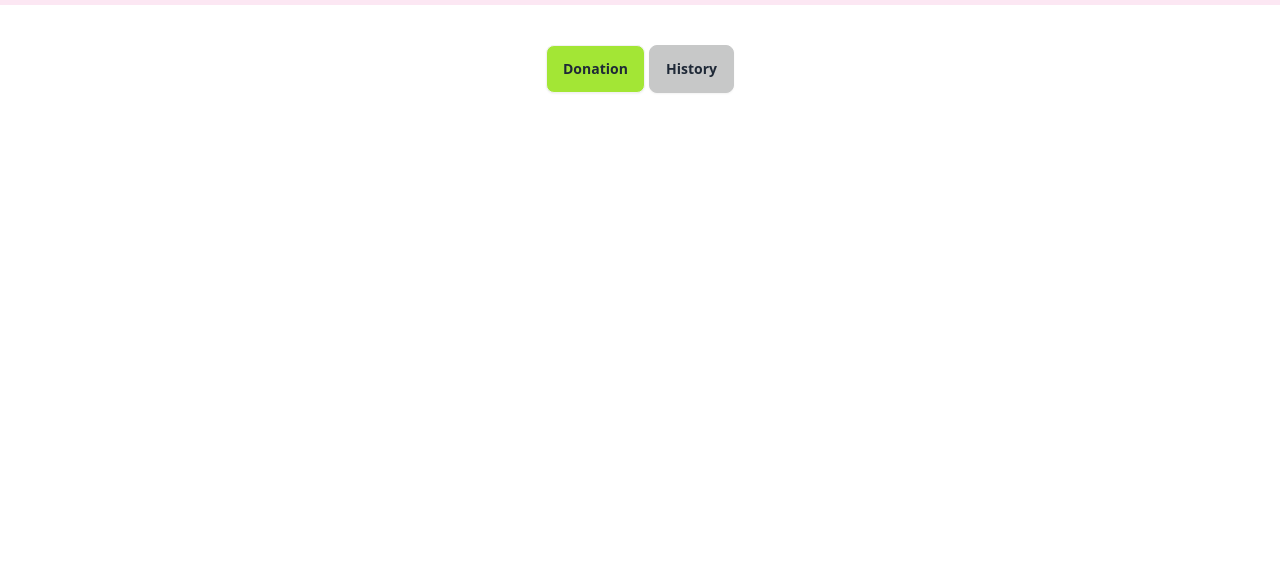
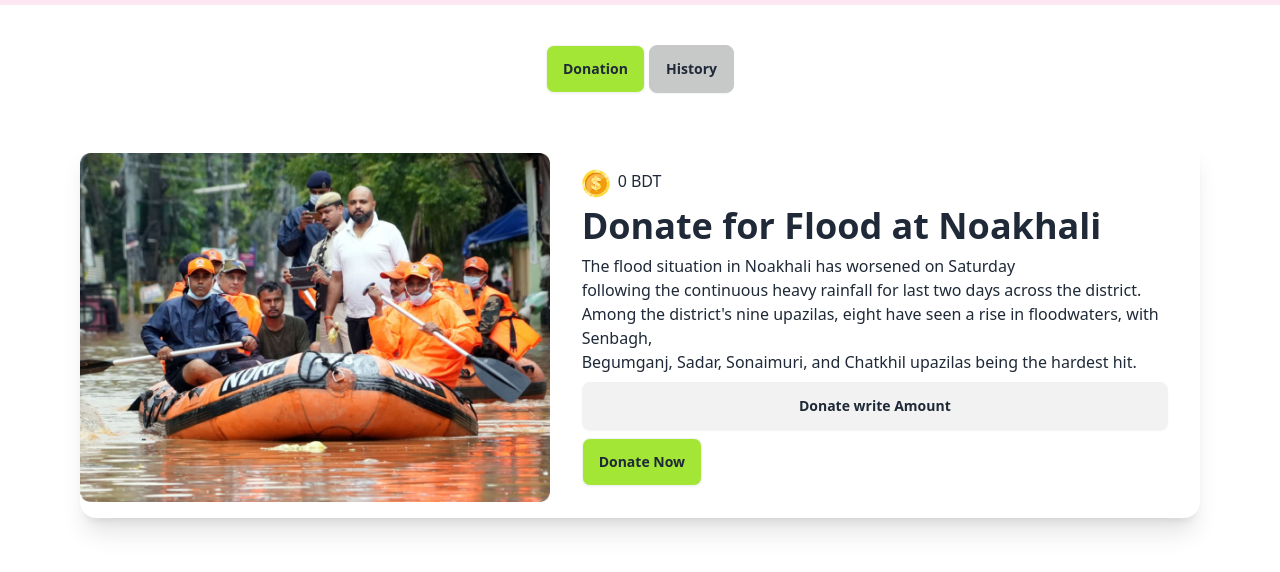
Before and after one commit to TinniEra/assignments-5, a plain HTML site: page index.html in a window 1280 px wide. Shown: the part 60-632 px from the top of the page. Drawn offline with nearby package versions, Linux system fonts and the light colour scheme.

Commit message:
third commit.

```diff
--- a/index.html
+++ b/index.html
@@ -32,6 +32,48 @@
             <button class="btn   bg-lime-400 text-center ">Donation</button>
             <button class="btn btn-active text-center">History</button>
         </section>
+        <section class="pl-20 pr-20">
+            <div class="card lg:card-side bg-base-100 shadow-xl">
+                <figure>
+                  <img src="assets/noakhali.png">
+                </figure>
+
+                <div class="card-body">
+                   <div class="flex ">
+                    <img src="assets/coin.png">
+                    <p class="pl-2">0 BDT</p>
+                   </div>
+                  <h2 class="card-title text-4xl"> Donate for Flood at Noakhali</h2>
+                  <p class="text-wrap">The flood situation in Noakhali has worsened on Saturday<br> following the continuous heavy rainfall for last two days across the district.<br> Among the district's nine upazilas, eight have seen a rise in floodwaters, with Senbagh,<br> Begumganj, Sadar, Sonaimuri, and Chatkhil upazilas being the hardest hit. </p>
+
+                  <button class="btn btn-block text-start">Donate write Amount </button>
+
+
+                  <div>
+
+                  <a href="#my_modal_8" class="btn bg-lime-400 text-center">Donate Now</a>
+
+
+                    <div class="modal" role="dialog" id="my_modal_8">
+                   <div class="modal-box">
+                   <h3 class=" font-bold text-center text-5xl">Congrates</h3><br>
+                   <img class="pl-52" src="assets/coin.png">
+               <p class="py-4 text-center">You have donatd for Noakhali </p>
+              <div class="modal-action">
+               <a href="#" class="btn text-center ">Close Confirmation</a>
+             </div>
+             </div>
+            </div>
+                  </div>
+                </div>
+              </div>
+              <br>
+              <br>
+
+
+
+
+        </section>
 
 
 </body>
```
